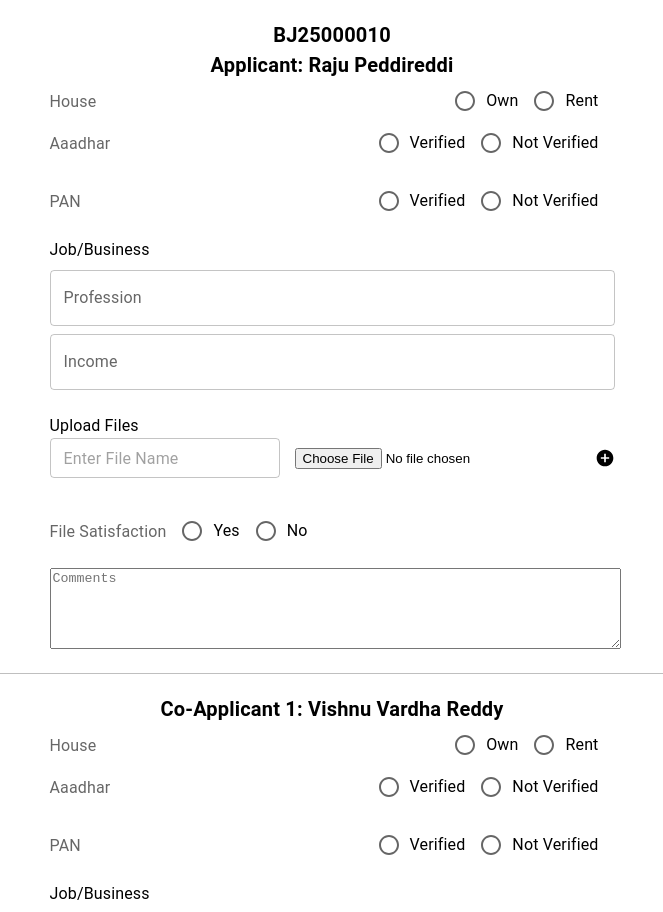
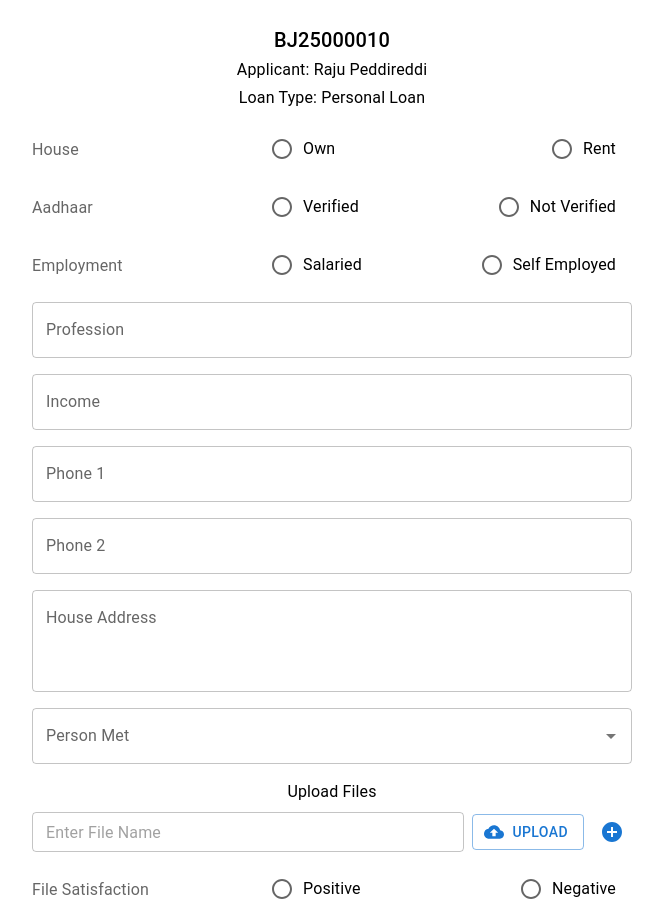
Before and after one commit to rajupeddireddy/bijay-verification, a React (Create React App) app: page / in a window 1280 px wide. Shown: the top 912 px of the page, without its empty margins (308-971 px from the left). Built offline with nearby package versions, Linux system fonts and the light colour scheme.

Commit message:
first commit

```diff
--- a/src/pages/Form/Form.js
+++ b/src/pages/Form/Form.js
@@ -1,333 +1,152 @@
-import React , {useState} from "react";
-import Header from "../../components/Header/Header";
-import "./index.css";
-import CustomTextField from "../../components/TextField/TextField";
-import Radio from "@mui/material/Radio";
-import RadioGroup from "@mui/material/RadioGroup";
-import FormControlLabel from "@mui/material/FormControlLabel";
-import FormControl from "@mui/material/FormControl";
-import FormLabel from "@mui/material/FormLabel";
-import { Typography, Button, TextField } from "@mui/material";
+import React, { useState } from "react";
+import { Box, FormControl, FormLabel, RadioGroup, FormControlLabel, Radio, TextField, Button, Typography, Autocomplete, Stack, IconButton } from "@mui/material";
 import CloudUploadIcon from "@mui/icons-material/CloudUpload";
-import { styled } from "@mui/material/styles";
-import InputFileUpload from '../../components/Fileupload/FileUpload'
-import {Box, Label} from "@mui/material";
-import ControlPointIcon from '@mui/icons-material/ControlPoint';
-import AddCircleIcon from '@mui/icons-material/AddCircle';
-import RemoveCircleOutlineIcon from '@mui/icons-material/RemoveCircleOutline';
+import AddCircleIcon from "@mui/icons-material/AddCircle";
+import RemoveCircleOutlineIcon from "@mui/icons-material/RemoveCircleOutline";
+import DeleteIcon from "@mui/icons-material/Delete";
 
-const VisuallyHiddenInput = styled("input")({
-  clip: "rect(0 0 0 0)",
-  clipPath: "inset(50%)",
-  height: 1,
-  overflow: "hidden",
-  position: "absolute",
-  bottom: 0,
-  left: 0,
-  whiteSpace: "nowrap",
-  width: 1,
-});
+const personsOptions = [
+  { label: "Applicant" },
+  { label: "Father" },
+  { label: "Mother" },
+  { label: "Wife" },
+  { label: "Brother" },
+  { label: "Neighbour" },
+  { label: "Co Applicant" },
+];
 
 export default function Form() {
-  const [fileEntries, setFileEntries] = useState([{ fileName: '', file: null, url:null }])
+  const [fileEntries, setFileEntries] = useState([{ fileName: "", file: null, url: null }]);
 
-  const getS3FileUrl = async (newFile) => {
-    const file=new FormData();
-    file.append('file',newFile)
-    file.append('type',"MOU")
-    try {
-        const response = await fetch(`/file/upload`,file)
-        const s3Url = await response.data.data.s3Url
-        return s3Url
-
-
-    } catch (error) {
-        alert(`${error}, Please Reupload MOU`)
-    }
-  }
-
-
-  const handleFileNameChange = (index, value) => {
-    setFileEntries((prevEntries) =>
-      prevEntries.map((entry, i) =>
-        i === index ? { ...entry, fileName: value } : entry
-      )
+  const handleFileChange = (index, file) => {
+    const url = URL.createObjectURL(file); // Simulating file upload
+    setFileEntries((prev) =>
+      prev.map((entry, i) => (i === index ? { ...entry, file, url } : entry))
     );
   };
 
   const handleAddMoreFiles = () => {
-    setFileEntries([...fileEntries, { fileName: '', file: null, url:null }]);
-
-  }
-
-  const handleRemoveFiles =(index) => {
-    setFileEntries((prevEntries) => prevEntries.filter((_, i) => i !== index));
-  }
-
-  const handleFileChange = async (index, file) => {
-    const url =  await getS3FileUrl(file)
-    setFileEntries((prevEntries) =>
-      prevEntries.map((entry, i) =>
-        i === index ? { ...entry, file, url } : entry
-      )
-    );
+    setFileEntries([...fileEntries, { fileName: "", file: null, url: null }]);
   };
 
-  const hanldeClearFile = () => {
-    setFileEntries([{ fileName: '', file: null, url:null }])
-  }
+  const handleRemoveFiles = (index) => {
+    setFileEntries((prev) => prev.filter((_, i) => i !== index));
+  };
 
   return (
-    <div>
-      <form className="form">
-        <Typography sx={{fontSize: '20px', fontWeight: 'bold'}}>BJ25000010</Typography>
-        <Typography  sx={{fontSize: '20px', fontWeight: 'bold'}}>Applicant: Raju Peddireddi</Typography>
-        <div>
-          <FormControl
-            sx={{ display: "flex", flexDirection: "row",justifyContent: 'space-between', alignItems: "center" }}
-          >
-            <FormLabel id="demo-radio-buttons-group-label">House</FormLabel>
-            <RadioGroup
-              aria-labelledby="demo-radio-buttons-group-label"
-              defaultValue="Own"
-              name="radio-buttons-group"
-              sx={{ display: "flex", flexDirection: "row", ml: 2 }}
-            >
+    <Box sx={{ maxWidth: 600, mx: "auto", p: 3 }}>
+      <Typography variant="h6">BJ25000010</Typography>
+      <Typography variant="subtitle1">Applicant: Raju Peddireddi</Typography>
+      <Typography variant="subtitle1">Loan Type: Personal Loan</Typography>
+
+      {/* House Ownership */}
+      <FormControl fullWidth sx={{ mt: 2, display:'flex', flexDirection:'row', alignItems:'center',  }}>
+        <FormLabel sx={{width:'40%', textAlign:'start'}}>House</FormLabel>
+        <RadioGroup  sx={{display:'flex', flexDirection:'row', alignItems:'center',justifyContent:'space-between',  width:'60%'}}>
           <FormControlLabel value="own" control={<Radio />} label="Own" />
           <FormControlLabel value="rent" control={<Radio />} label="Rent" />
         </RadioGroup>
       </FormControl>
-          <FormControl
-            sx={{ display: "flex", flexDirection: "row",justifyContent: 'space-between', alignItems: "center", mb:2 }}
-          >
-            <FormLabel id="demo-radio-buttons-group-label">Aaadhar</FormLabel>
-            <RadioGroup
-              aria-labelledby="demo-radio-buttons-group-label"
-              name="radio-buttons-group"
-              sx={{ display: "flex", flexDirection: "row", ml: 2 }}
-            >
-              <FormControlLabel
-                value="verified"
-                control={<Radio />}
-                label="Verified"
-              />
-              <FormControlLabel
-                value="notVerified"
-                control={<Radio />}
-                label="Not Verified"
-              />
 
-            </RadioGroup>
-          </FormControl>
-          <FormControl
-            sx={{ display: "flex", flexDirection: "row",justifyContent: 'space-between', alignItems: "center" , mb:2 }}
-          >
-            <FormLabel id="demo-radio-buttons-group-label">PAN</FormLabel>
-            <RadioGroup
-              aria-labelledby="demo-radio-buttons-group-label"
-              name="radio-buttons-group"
-              sx={{ display: "flex", flexDirection: "row", ml: 2 }}
-            >
-              <FormControlLabel
-                value="verified"
-                control={<Radio />}
-                label="Verified"
-              />
-              <FormControlLabel
-                value="notVerified"
-                control={<Radio />}
-                label="Not Verified"
-              />
+      {/* Aadhaar Verification */}
+      <FormControl fullWidth sx={{ mt: 2,display:'flex', flexDirection:'row', alignItems:'center',   }}>
+        <FormLabel sx={{width:'40%', textAlign:'start'}}>Aadhaar</FormLabel>
+        <RadioGroup  sx={{display:'flex', flexDirection:'row', alignItems:'center',justifyContent:'space-between',  width:'60%', flexWrap:'nowrap'}}>
+          <FormControlLabel value="verified" control={<Radio />} label="Verified" />
+          <FormControlLabel value="notVerified" control={<Radio />} label="Not Verified" />
         </RadioGroup>
       </FormControl>
 
-          <Box sx={{display:'flex', flexDirection: 'column', gap:1, mb:3}}>
-            <Typography sx={{textAlign: 'start'}}>Job/Business</Typography>
-            <TextField id="profession" label="Profession" variant="outlined" />
-            <TextField id="income" label="Income" variant="outlined" />
-          </Box>
-          <Typography sx={{textAlign:'start'}}>Upload Files</Typography>
-          {/* <Box sx={{display:'flex', flexDirection:'row', justifyContent:'space-between', alignItems: 'center', mt:1}}>
-            <TextField id="1" label="File Name" variant="outlined" size='small'/>
-            <input type="file" style={{marginLeft: '5px'}}/>
-            <ControlPointIcon sx={{cursor: 'pointer'}}/>
-          </Box> */}
-
-            {fileEntries?.map((entry, index) => {
-              return (
-                <Box sx={{display:'flex', alignItems:'center', marginBottom:'10px'}}>
-                  <TextField
-                    type="text"
-                    size='small'
-                    placeholder="Enter File Name"
-                    value={entry.fileName}
-                    onChange={(e) => handleFileNameChange(index, e.target.value)}
-                    style={{ maxWidth: 230, marginRight: '10px' }}
-                  />
-                  <input
-                    type="file"
-                    name="file1"
-                    id="logo"
-                    placeholder="Institute Contact here"
-                    onChange={(e) => handleFileChange(index, e.target.files[0])}
-                    style={{ marginLeft:'5px',width: 300,}}
-
-                  />
-                  {index !==0 && <RemoveCircleOutlineIcon sx={{cursor:'pointer'}} onClick={() => handleRemoveFiles(index)}  fontSize='small'/>}
-                  <AddCircleIcon sx={{cursor:'pointer'}} onClick={handleAddMoreFiles} fontSize='small'/>
-                </Box>
-              )
-            })}
-
-          <FormControl
-            sx={{ display: "flex", flexDirection: "row", alignItems: "center" , mb:2, mt:4 }}
-          >
-            <FormLabel id="demo-radio-buttons-group-label">File Satisfaction</FormLabel>
-            <RadioGroup
-              aria-labelledby="demo-radio-buttons-group-label"
-              name="radio-buttons-group"
-              sx={{ display: "flex", flexDirection: "row", ml: 2 }}
-            >
-              <FormControlLabel
-                value="yes"
-                control={<Radio />}
-                label="Yes"
-              />
-              <FormControlLabel
-                value="no"
-                control={<Radio />}
-                label="No"
-              />
-
-            </RadioGroup>
-          </FormControl>
-          <textarea rows={"5"}  placeholder="Comments" style={{width: '100%'}}></textarea>
-        </div>
-      </form>
-      <form className="form">
-        <Typography  sx={{fontSize: '20px', fontWeight: 'bold'}}>Co-Applicant 1: Vishnu Vardha Reddy</Typography>
-        <div>
-          <FormControl
-            sx={{ display: "flex", flexDirection: "row",justifyContent: 'space-between', alignItems: "center" }}
-          >
-            <FormLabel id="demo-radio-buttons-group-label">House</FormLabel>
-            <RadioGroup
-              aria-labelledby="demo-radio-buttons-group-label"
-              defaultValue="Own"
-              name="radio-buttons-group"
-              sx={{ display: "flex", flexDirection: "row", ml: 2 }}
-            >
-              <FormControlLabel value="own" control={<Radio />} label="Own" />
-              <FormControlLabel value="rent" control={<Radio />} label="Rent" />
-            </RadioGroup>
-          </FormControl>
-          <FormControl
-            sx={{ display: "flex", flexDirection: "row",justifyContent: 'space-between', alignItems: "center", mb:2 }}
-          >
-            <FormLabel id="demo-radio-buttons-group-label">Aaadhar</FormLabel>
-            <RadioGroup
-              aria-labelledby="demo-radio-buttons-group-label"
-              name="radio-buttons-group"
-              sx={{ display: "flex", flexDirection: "row", ml: 2 }}
-            >
-              <FormControlLabel
-                value="verified"
-                control={<Radio />}
-                label="Verified"
-              />
-              <FormControlLabel
-                value="notVerified"
-                control={<Radio />}
-                label="Not Verified"
-              />
-
-            </RadioGroup>
-          </FormControl>
-          <FormControl
-            sx={{ display: "flex", flexDirection: "row",justifyContent: 'space-between', alignItems: "center" , mb:2 }}
-          >
-            <FormLabel id="demo-radio-buttons-group-label">PAN</FormLabel>
-            <RadioGroup
-              aria-labelledby="demo-radio-buttons-group-label"
-              name="radio-buttons-group"
-              sx={{ display: "flex", flexDirection: "row", ml: 2 }}
-            >
-              <FormControlLabel
-                value="verified"
-                control={<Radio />}
-                label="Verified"
-              />
-              <FormControlLabel
-                value="notVerified"
-                control={<Radio />}
-                label="Not Verified"
-              />
+      {/* Employment Status */}
+      <FormControl fullWidth sx={{ mt: 2, display:'flex', flexDirection:'row', alignItems:'center', }}>
+        <FormLabel sx={{width:'40%', textAlign:'start'}}>Employment</FormLabel>
+        <RadioGroup sx={{display:'flex', flexDirection:'row',justifyContent:'space-between', alignItems:'center',width:'60%',  flexWrap:'nowrap' }}>
+          <FormControlLabel value="salaried" control={<Radio />} label="Salaried" />
+          <FormControlLabel value="self-employed" control={<Radio />} label="Self Employed" />
         </RadioGroup>
       </FormControl>
 
-          <Box sx={{display:'flex', flexDirection: 'column', gap:1, mb:3}}>
-            <Typography sx={{textAlign: 'start'}}>Job/Business</Typography>
-            <TextField id="profession" label="Profession" variant="outlined" />
-            <TextField id="income" label="Income" variant="outlined" />
-          </Box>
-          <Typography sx={{textAlign:'start'}}>Upload Files</Typography>
-          {/* <Box sx={{display:'flex', flexDirection:'row', justifyContent:'space-between', alignItems: 'center', mt:1}}>
-            <TextField id="1" label="File Name" variant="outlined" size='small'/>
-            <input type="file" style={{marginLeft: '5px'}}/>
-            <ControlPointIcon sx={{cursor: 'pointer'}}/>
-          </Box> */}
+      {/* Job & Income */}
+      <Stack spacing={2} sx={{ mt: 2 }}>
+        <TextField label="Profession" variant="outlined" fullWidth />
+        <TextField label="Income" variant="outlined" type="number" fullWidth />
+      </Stack>
 
-            {fileEntries?.map((entry, index) => {
-              return (
-                <Box sx={{display:'flex', alignItems:'center', marginBottom:'10px'}}>
+      {/* Contact Details */}
+      <Stack spacing={2} sx={{ mt: 2 }}>
+        <TextField label="Phone 1" variant="outlined" type="number" fullWidth />
+        <TextField label="Phone 2" variant="outlined" type="number" fullWidth />
+      </Stack>
+
+      {/* Address */}
+      <TextField label="House Address" variant="outlined" multiline rows={3} fullWidth sx={{ mt: 2 }} />
+
+      {/* Person Met */}
+      <Autocomplete
+        options={personsOptions}
+        renderInput={(params) => <TextField {...params} label="Person Met" fullWidth />}
+        sx={{ mt: 2 }}
+      />
+
+      {/* File Upload */}
+      <Typography sx={{ mt: 2 }}>Upload Files</Typography>
+      {fileEntries.map((entry, index) => (
+        <Stack direction="row" spacing={1} alignItems="center" sx={{ mt: 1 }} key={index}>
           <TextField
-                    type="text"
-                    size='small'
+            size="small"
             placeholder="Enter File Name"
             value={entry.fileName}
-                    onChange={(e) => handleFileNameChange(index, e.target.value)}
-                    style={{ maxWidth: 230, marginRight: '10px' }}
+            onChange={(e) => {
+              const newEntries = [...fileEntries];
+              newEntries[index].fileName = e.target.value;
+              setFileEntries(newEntries);
+            }}
+            sx={{ flex: 1 }}
           />
-                  <input
-                    type="file"
-                    name="file1"
-                    id="logo"
-                    placeholder="Institute Contact here"
-                    onChange={(e) => handleFileChange(index, e.target.files[0])}
-                    style={{ marginLeft:'5px',width: 300,}}
+          <Button variant="outlined" component="label" startIcon={<CloudUploadIcon />}>
+            Upload
+            <input type="file" hidden onChange={(e) => handleFileChange(index, e.target.files[0])} />
+          </Button>
+          {index !== 0 && (
+            <IconButton color="error" onClick={() => handleRemoveFiles(index)}>
+              <RemoveCircleOutlineIcon />
+            </IconButton>
+          )}
+          <IconButton color="primary" onClick={handleAddMoreFiles}>
+            <AddCircleIcon />
+          </IconButton>
+        </Stack>
+      ))}
 
-                  />
-                  {index !==0 && <RemoveCircleOutlineIcon sx={{cursor:'pointer'}} onClick={() => handleRemoveFiles(index)}  fontSize='small'/>}
-                  <AddCircleIcon sx={{cursor:'pointer'}} onClick={handleAddMoreFiles} fontSize='small'/>
+      {/* Uploaded File List */}
+      {fileEntries.map(
+        (entry, index) =>
+          entry.file && (
+            <Box key={index} sx={{ display: "flex", alignItems: "center", justifyContent: "space-between", p: 1, bgcolor: "#f5f5f5", mt: 1, borderRadius: 1 }}>
+              <Typography variant="body2">{entry.file.name}</Typography>
+              <IconButton size="small" onClick={() => handleRemoveFiles(index)}>
+                <DeleteIcon />
+              </IconButton>
             </Box>
           )
-            })}
+      )}
 
-          <FormControl
-            sx={{ display: "flex", flexDirection: "row", alignItems: "center" , mb:2, mt:4 }}
-          >
-            <FormLabel id="demo-radio-buttons-group-label">File Satisfaction</FormLabel>
-            <RadioGroup
-              aria-labelledby="demo-radio-buttons-group-label"
-              name="radio-buttons-group"
-              sx={{ display: "flex", flexDirection: "row", ml: 2 }}
-            >
-              <FormControlLabel
-                value="yes"
-                control={<Radio />}
-                label="Yes"
-              />
-              <FormControlLabel
-                value="no"
-                control={<Radio />}
-                label="No"
-              />
-
+      {/* File Satisfaction */}
+      <FormControl fullWidth sx={{ mt: 2, display:'flex', flexDirection:'row', alignItems:'center' }}>
+        <FormLabel  sx={{width:'40%', textAlign:'start'}}>File Satisfaction</FormLabel>
+        <RadioGroup sx={{display:'flex', flexDirection:'row',justifyContent:'space-between', alignItems:'center',width:'60%',  flexWrap:'nowrap' }}>
+          <FormControlLabel value="positive" control={<Radio />} label="Positive" />
+          <FormControlLabel value="negative" control={<Radio />} label="Negative" />
         </RadioGroup>
       </FormControl>
-          <textarea rows={"5"}  placeholder="Comments" style={{width: '100%'}}></textarea>
-        </div>
-      </form>
-    </div>
+
+      {/* Comments */}
+      <TextField label="Comments" variant="outlined" multiline rows={3} fullWidth sx={{ mt: 2 }} />
+
+      {/* Submit Button */}
+      <Button variant="contained" color="primary" fullWidth sx={{ mt: 3 }}>
+        Submit
+      </Button>
+    </Box>
   );
 }
--- a/src/pages/Form/index.css
+++ b/src/pages/Form/index.css
@@ -14,3 +14,30 @@
     font-size: 20px !important;
     font-weight: bold;
 }
+
+.file-card{
+    display: flex !important;
+    flex-direction: row !important;
+    justify-content: space-between !important;
+    align-items: center  !important;
+    background-color: #fff8f4;
+    width: 70%;
+    padding: 0px 5px 0px 5px;
+    margin-bottom: 12px;
+    box-shadow: 5px 4px 10px 1px #bfbfbf;
+    box-shadow: 1px 1px 3px 1px #bfbfbf, 1px 1px 2px 0 #bfbfbf;
+}
+
+.file-card p{
+    font-weight: bold;
+    margin-top: 10px;
+    font-family: 'Outfit';
+    line-height: 1;
+
+}
+.file-count{
+    font-weight: bold;
+    text-align: start;
+    margin-bottom: 0;
+
+}
```
Lines whose indentation alone changed are shown as unchanged.
